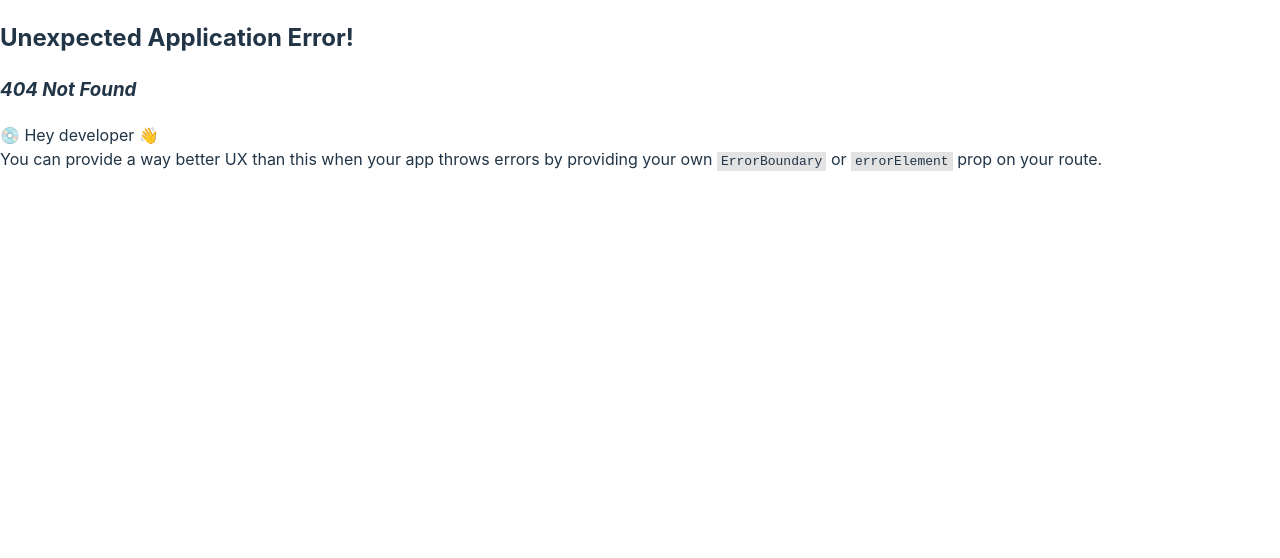
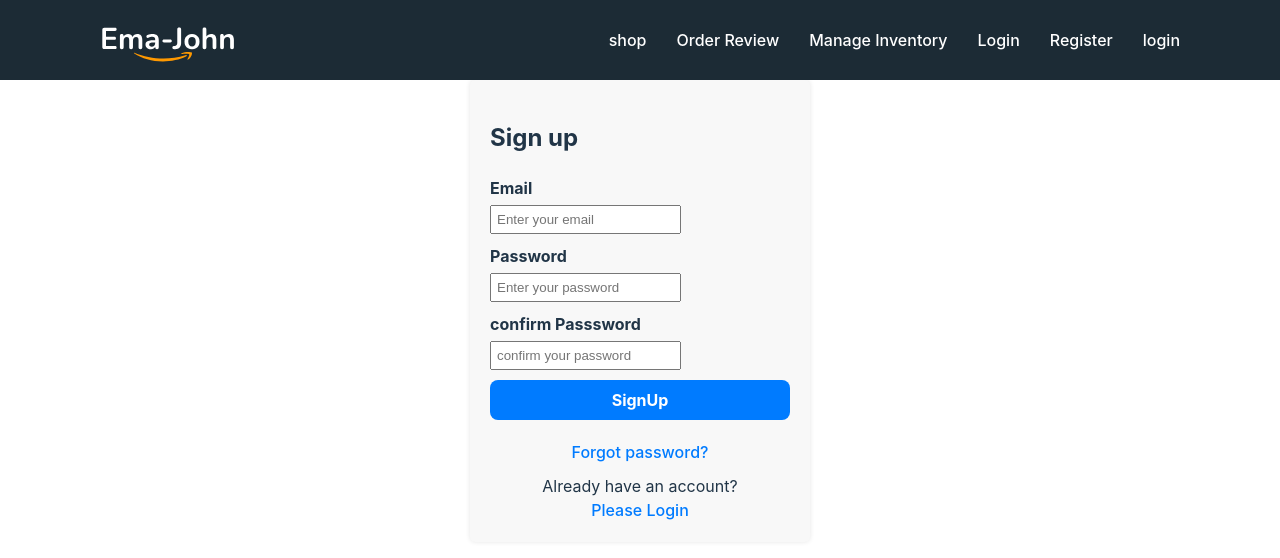
Before and after one commit to belalhossain22000/ema-john-project, a React (Vite) app: page /register in a window 1280 px wide. Before the commit this address had no page. Shown: the top 558 px of the page. Built offline with nearby package versions, Linux system fonts and the light colour scheme; no server answers.

Commit message:
firebase added

```diff
--- a/package.json
+++ b/package.json
@@ -12,6 +12,7 @@
     "@fortawesome/fontawesome-svg-core": "^6.4.0",
     "@fortawesome/free-solid-svg-icons": "^6.4.0",
     "@fortawesome/react-fontawesome": "^0.2.0",
+    "firebase": "^9.19.1",
     "localforage": "^1.10.0",
     "match-sorter": "^6.3.1",
     "react": "^18.2.0",
--- /dev/null
+++ b/src/AuthProvider/AuthProvider.jsx
@@ -0,0 +1,39 @@
+import React, { createContext, useEffect, useState } from "react";
+
+import { createUserWithEmailAndPassword, getAuth, onAuthStateChanged, signInWithEmailAndPassword, signOut } from "firebase/auth";
+import app from "../firebase/firebase.config";
+
+const auth = getAuth(app);
+
+export const AuthContext = createContext(null);
+
+const AuthProvider = ({ children }) => {
+
+    const createUser =(email,passwor)=>createUserWithEmailAndPassword(auth,email,passwor)
+    const signIn =(email,passwor)=>signInWithEmailAndPassword(auth,email,passwor)
+    const logOut =()=>signOut(auth)
+
+  const [user,setUser] = useState()
+  const [loading,setLoading] = useState(true)
+
+        useEffect(()=>{
+            const unsubscribe =onAuthStateChanged(auth,currentUser=>{
+                setUser(currentUser);
+                setLoading(false);
+            })
+            return ()=>unsubscribe
+        },[])
+
+  const authInfo = {
+    user,
+    loading,
+    createUser,
+    signIn,
+    logOut
+  };
+  return (
+    <AuthContext.Provider value={authInfo}>{children}</AuthContext.Provider>
+  );
+};
+
+export default AuthProvider;
--- /dev/null
+++ b/src/Routes/PrivetRout.jsx
@@ -0,0 +1,16 @@
+import React, { useContext } from 'react';
+import { AuthContext } from '../AuthProvider/AuthProvider';
+import { Navigate } from 'react-router-dom';
+
+const PrivetRout = ({children}) => {
+    const {user,loading}=useContext(AuthContext)
+    if(loading){
+        return <div>loading.....</div>
+    }
+    if(user){
+        return children;
+    }
+    return <Navigate to="/login"></Navigate>;
+};
+
+export default PrivetRout;
--- a/src/component/Heder/Heder.css
+++ b/src/component/Heder/Heder.css
@@ -17,3 +17,7 @@ nav.heder a{
 nav.heder a:hover{
     color: orange;
 }
+
+.user-mail{
+    color: white;
+}
--- a/src/component/Heder/Heder.jsx
+++ b/src/component/Heder/Heder.jsx
@@ -1,9 +1,22 @@
-import React from 'react';
+import React, { useContext } from 'react';
 import './Heder.css'
 import logo from '../../images/Logo.svg'
 import { Link } from 'react-router-dom';
+import { AuthContext } from '../../AuthProvider/AuthProvider';
 
 const Heder = () => {
+    const {user,logOut}=useContext(AuthContext)
+
+    const handleLogout=()=>{
+        logOut()
+        .then(result=>{
+            console.log(result)
+        })
+        .catch(error=>{
+            console.error(error.message)
+        })
+
+    }
     return (
         <nav className='heder'>
             <img src={logo} alt="" />
@@ -13,6 +26,10 @@ const Heder = () => {
                 <Link to="/orders">Order Review</Link>
                 <Link to="/inventory">Manage Inventory</Link>
                 <Link to="/login">Login</Link>
+                <Link to="/register">Register</Link>
+                {
+                    user?<p className='user-mail'>{user.email} <button onClick={handleLogout}>signOut</button></p>:<Link to="/login">login</Link>
+                }
             </div>
         </nav>
     );
--- a/src/component/LogIn/LogIn.jsx
+++ b/src/component/LogIn/LogIn.jsx
@@ -1,11 +1,68 @@
-import React from 'react';
+import React, { useContext } from "react";
+import "./Login.css";
+import { Link, useNavigate } from "react-router-dom";
+import { AuthContext } from "../../AuthProvider/AuthProvider";
 
 const LogIn = () => {
-    return (
-        <div>
-            <h1>Login</h1>
+
+    const {signIn}=useContext(AuthContext)
+    const navigate=useNavigate()
+    const handleSignIn = (event) => {
+        event.preventDefault();
+        const form=event.target;
+        const email= form.email.value
+        const password= form.password.value
+        // console.log(email, password)
+        signIn(email, password)
+        .then(result=>{
+            const logedUser=result.user;
+            console.log(logedUser)
+            form.reset();
+            navigate("/");
+
+        })
+        .catch(error=>{
+            console.error(error.message)
+        })
+
+    };
+  return (
+    <div className="center">
+      <div className="login-form">
+        <h2>Login</h2>
+        <form onSubmit={handleSignIn}>
+          <div className="form-group">
+            <label htmlFor="email">Email</label> <br />
+            <input
+              type="email"
+              id="email"
+              name="email"
+              placeholder="Enter your email"
+            />
+          </div>
+          <div className="form-group">
+            <label htmlFor="password">Password</label> <br />
+            <input
+              type="password"
+              id="password"
+              name="password"
+              placeholder="Enter your password"
+            />
+          </div>
+          <div className="form-group">
+            <button type="submit">Login</button>
+          </div>
+        </form>
+        <div className="forgot-password">
+          <a href="#">Forgot password?</a>
         </div>
-    );
+        <div className="new-to-amazon">
+          <p>New to Amazon?</p>
+          <Link to="/register">Create your Amazon account</Link>
+        </div>
+      </div>
+    </div>
+  );
 };
 
 export default LogIn;
--- /dev/null
+++ b/src/component/LogIn/Login.css
@@ -0,0 +1,69 @@
+.login-card {
+    display: flex;
+    justify-content: center;
+    align-items: center;
+    height: 100vh;
+  }
+
+  .login-form {
+    width: 300px;
+    padding: 20px;
+    background-color: #f8f8f8;
+    border-radius: 5px;
+    box-shadow: 0px 0px 5px rgba(0, 0, 0, 0.1);
+
+  }
+
+  .form-title {
+    text-align: center;
+  }
+
+  form {
+    display: flex;
+    flex-direction: column;
+  }
+
+  .form-group {
+    margin-bottom: 10px;
+  }
+
+  label {
+    font-weight: bold;
+  }
+
+  input[type="email"],
+  input[type="password"] {
+    padding: 5px;
+    margin-top: 5px;
+  }
+
+  button[type="submit"] {
+    padding: 10px;
+    background-color: #007bff;
+    color: #fff;
+    font-weight: bold;
+    border: none;
+    cursor: pointer;
+    width: 100%;
+  }
+
+  .forgot-password,
+  .new-to-amazon {
+    margin-top: 10px;
+    text-align: center;
+  }
+
+  a {
+    color: #007bff;
+    text-decoration: none;
+  }
+
+  a:hover {
+    text-decoration: underline;
+  }
+
+  .center{
+    display: flex;
+    justify-content: center;
+    align-items: center;
+  }
--- /dev/null
+++ b/src/component/Register/Register.jsx
@@ -0,0 +1,83 @@
+import React, { useContext, useState } from "react";
+import { Link } from "react-router-dom";
+import { AuthContext } from "../../AuthProvider/AuthProvider";
+
+const Register = () => {
+    const [error,setError]=useState('')
+    const {createUser}=useContext(AuthContext)
+  const handleRegister = (event) => {
+    event.preventDefault();
+    const form = event.target;
+    const email = form.email.value;
+    const password = form.password.value;
+    const confirm = form.confirm.value;
+
+        if(password!==confirm){
+            setError('password diddnt match')
+        }
+        else if(password.length<6){
+            setError('password must be at least 6 characters')
+
+        }
+
+        createUser(email, password)
+        .then(result=>{
+            const logedUser=result.user
+            console.log(result)
+        })
+        .catch(error =>{
+            console.error(error)
+            setError(error.message)
+        })
+
+  };
+  return (
+    <div className="center">
+      <div className="login-form">
+        <h2>Sign up</h2>
+        <form onSubmit={handleRegister}>
+          <div className="form-group">
+            <label htmlFor="email">Email</label> <br />
+            <input
+              type="email"
+              id="email"
+              name="email"
+              placeholder="Enter your email"
+            />
+          </div>
+          <div className="form-group">
+            <label htmlFor="password">Password</label> <br />
+            <input
+              type="password"
+              id="password"
+              name="password"
+              placeholder="Enter your password"
+            />
+          </div>
+          <div className="form-group">
+            <label htmlFor="confirm">confirm Passsword</label> <br />
+            <input
+              type="password"
+              id="confirm"
+              name="confirm"
+              placeholder="confirm your password"
+            />
+          </div>
+          <div className="form-group">
+            <button type="submit">SignUp</button>
+          </div>
+        </form>
+        <div className="forgot-password">
+          <a href="#">Forgot password?</a>
+        </div>
+        <div className="new-to-amazon">
+          <p>Already have an account?</p>
+          <Link to="/login">Please Login</Link>
+        </div>
+        <p>{error}</p>
+      </div>
+    </div>
+  );
+};
+
+export default Register;
--- /dev/null
+++ b/src/firebase/firebase.config.js
@@ -0,0 +1,18 @@
+// Import the functions you need from the SDKs you need
+import { initializeApp } from "firebase/app";
+// TODO: Add SDKs for Firebase products that you want to use
+// https://firebase.google.com/docs/web/setup#available-libraries
+
+// Your web app's Firebase configuration
+const firebaseConfig = {
+  apiKey: "AIzaSyBTchMyhCjy0rhxPw8r0P-jdeFcLXMtrMs",
+  authDomain: "ema-jhom-with-firebase.firebaseapp.com",
+  projectId: "ema-jhom-with-firebase",
+  storageBucket: "ema-jhom-with-firebase.appspot.com",
+  messagingSenderId: "692361567508",
+  appId: "1:692361567508:web:e624fb7bb5cce60e5b7601"
+};
+
+// Initialize Firebase
+const app = initializeApp(firebaseConfig);
+export default app;
```
Also changed, not shown: src/main.jsx (+25 -16 lines), src/component/Register/Register.css (added), 1 other file (tests, documents, lock files or other folders).
